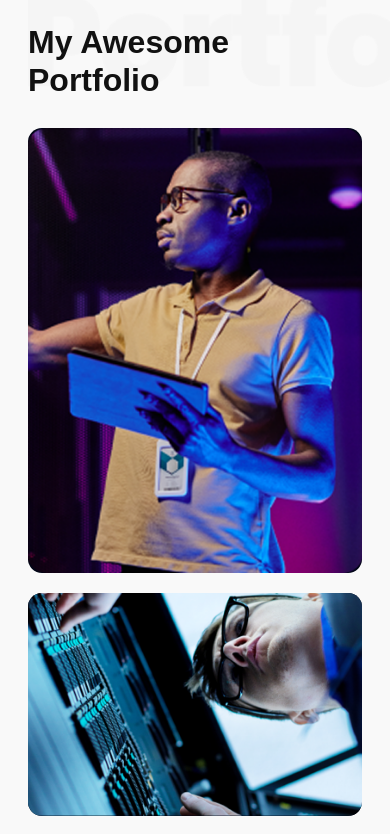
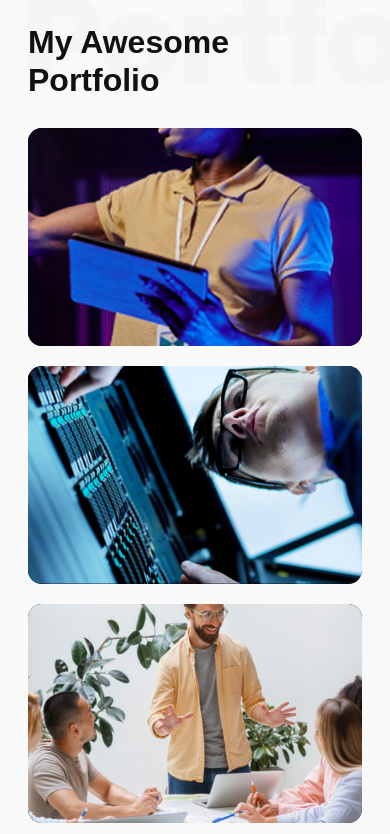
Before and after one commit to Misbahgithub1/orm-systems, a Next.js app: page / in a window 390 px wide. Shown: the part 2520-3354 px from the top of the page. Built offline with nearby package versions, Linux system fonts and the light colour scheme; a web font is replaced by a local one.

Commit message:
ui fixes
ui fixes

```diff
--- a/src/app/components/Portfolio/Portfolio.module.scss
+++ b/src/app/components/Portfolio/Portfolio.module.scss
@@ -39,10 +39,18 @@
   display: grid;
   grid-template-columns: repeat(3, minmax(0, 1fr));
   gap: 1.25rem;
+  align-items: stretch;
+  // Base + per-row heights (desktop). Row-1 and Row-2 are intentionally taller
+  // to reduce cropping while keeping both tiles in a row perfectly equal height.
+  --row-base: clamp(220px, 22vw, 320px);
+  --row-1: clamp(280px, 26vw, 420px);
+  --row-2: clamp(260px, 24vw, 380px);
+  grid-auto-rows: auto;
 }
 
 .imageCard {
   position: relative;
+  width: 100%;
   border-radius: 18px;
   overflow: hidden;
   background-color: #020617;
@@ -51,28 +59,35 @@
   transition:
     transform 0.25s ease-out,
     box-shadow 0.25s ease-out;
-  // base ratio used for single-column cards
-  aspect-ratio: 3 / 4;
+  height: var(--row-base);
 }
 
 .imageCardWide {
   grid-column: span 2;
-  // 2x base ratio so wide + single-column share same row height
-  aspect-ratio: 3 / 2;
 }
 
-.imageCardTall {
-  // Uses the same ratio as the base card so it lines up in height
-  aspect-ratio: 3 / 4;
+
+
+.imageCardSquare {
+  height: auto;
+  aspect-ratio: 1 / 1;
 }
 
-.imageCardSquare {
-  // Match base ratio so all rows share the same height
-  aspect-ratio: 3 / 3;
+// Force equal heights per desktop row (matches sample: 2 tiles per row).
+// 1-2 => row 1 (Portfolio1 + Portfolio2), 3-4 => row 2 (Portfolio3 + Portfolio4)
+.portfolioGrid > .imageCard:nth-child(1),
+.portfolioGrid > .imageCard:nth-child(2) {
+  height: var(--row-1);
+}
+
+.portfolioGrid > .imageCard:nth-child(3),
+.portfolioGrid > .imageCard:nth-child(4) {
+  height: var(--row-2);
 }
 
 .image {
   object-fit: cover;
+  object-position: center;
 }
 
 .imageCard:hover {
@@ -87,6 +102,9 @@
 
   .portfolioGrid {
     grid-template-columns: repeat(2, minmax(0, 1fr));
+    --row-base: clamp(200px, 30vw, 300px);
+    --row-1: var(--row-base);
+    --row-2: var(--row-base);
   }
 }
 
@@ -97,6 +115,9 @@
 
   .portfolioGrid {
     grid-template-columns: 1fr;
+    --row-base: clamp(200px, 56vw, 320px);
+    --row-1: var(--row-base);
+    --row-2: var(--row-base);
   }
 
   .imageCard {
```
